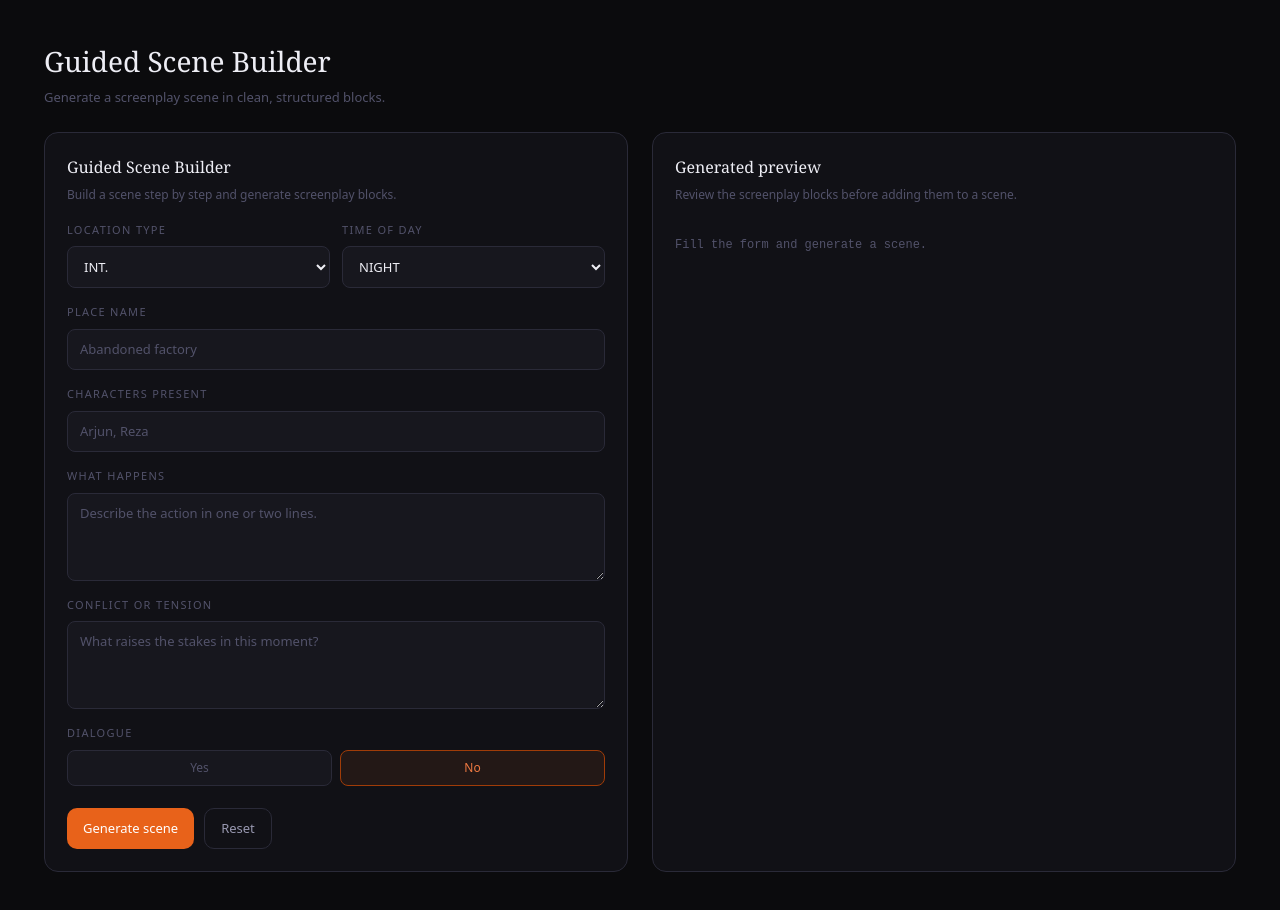
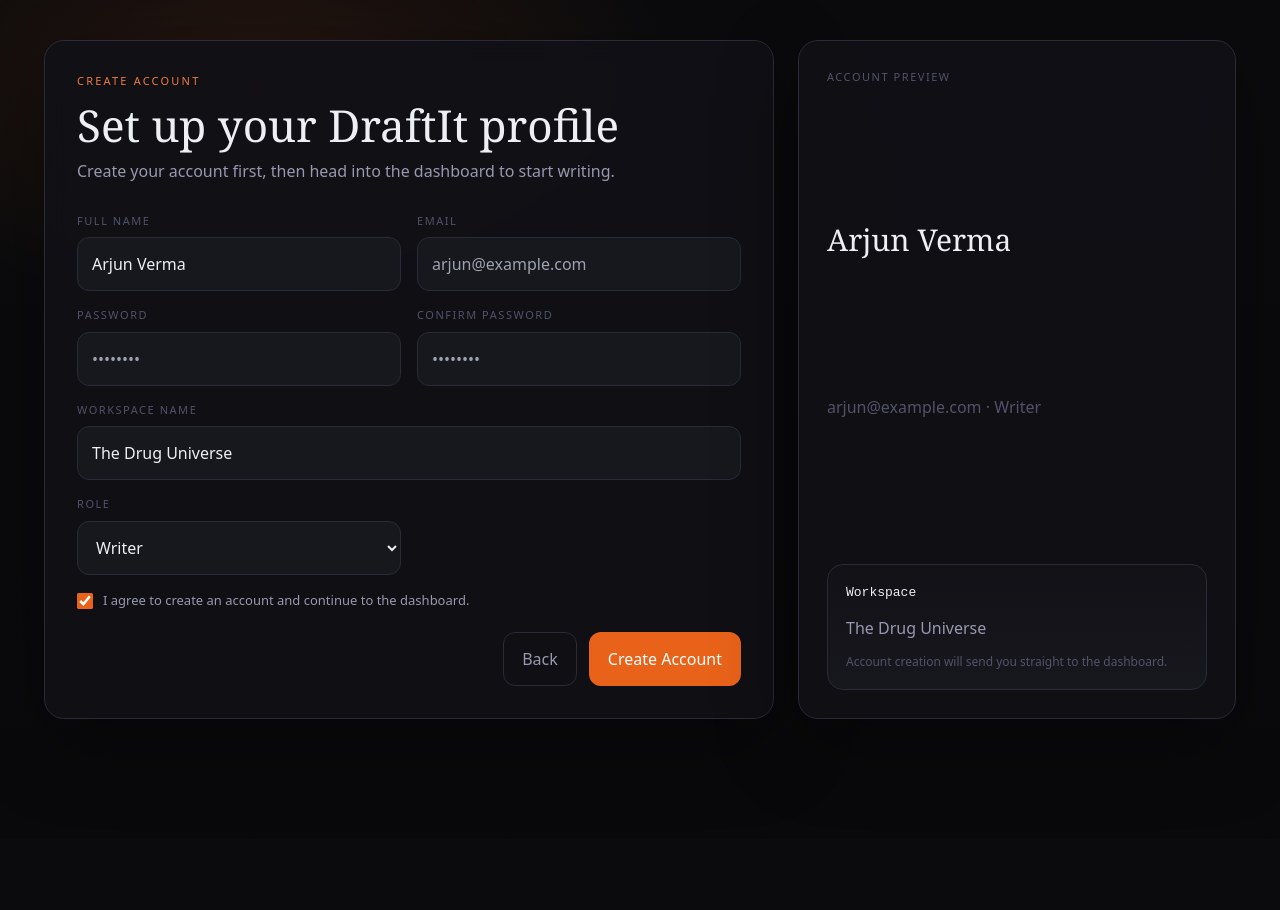
Before and after one commit to vaishnav12200/draftit, a SvelteKit app: page /workspace/new in a window 1280 px wide. Shown: the top 910 px of the page. After the commit the page ends 839 px from the top, so only its background shows below. Built offline with nearby package versions, Linux system fonts and the light colour scheme.

Commit message:
feat: update landing page to navigate to account creation and implement account creation form

```diff
--- a/src/routes/+page.svelte
+++ b/src/routes/+page.svelte
@@ -5,7 +5,7 @@
 <script>
 	import { goto } from "$app/navigation";
 
-	const goDashboard = () => goto("/dashboard");
+	const goAccountCreation = () => goto("/workspace/new");
 </script>
 
 <div id="landing">
@@ -24,7 +24,7 @@
 			Format as you think. Organize as you feel. Stay lost in the story -- not the software.
 		</p>
 		<div class="cta-stack">
-			<button class="btn-primary" type="button" on:click={goDashboard}>
+			<button class="btn-primary" type="button" onclick={goAccountCreation}>
 				Get Started
 				<i class="ti ti-arrow-right"></i>
 			</button>
--- /dev/null
+++ b/src/routes/workspace/new/+page.svelte
@@ -0,0 +1,287 @@
+<svelte:head>
+	<title>DraftIt -- Create Account</title>
+</svelte:head>
+
+<script>
+	import { goto } from '$app/navigation';
+
+	let fullName = 'Arjun Verma';
+	let email = '';
+	let password = '';
+	let confirmPassword = '';
+	let workspaceName = 'The Drug Universe';
+	let role = 'Writer';
+	let agreeTerms = true;
+
+	function createAccount() {
+		goto('/dashboard');
+	}
+</script>
+
+<div class="create-shell">
+	<div class="create-card">
+		<div class="eyebrow">Create Account</div>
+		<h1>Set up your DraftIt profile</h1>
+		<p>Create your account first, then head into the dashboard to start writing.</p>
+
+		<div class="form-grid">
+			<label>
+				<span>Full Name</span>
+				<input bind:value={fullName} type="text" placeholder="Arjun Verma" />
+			</label>
+			<label>
+				<span>Email</span>
+				<input bind:value={email} type="email" placeholder="arjun@example.com" />
+			</label>
+			<label>
+				<span>Password</span>
+				<input bind:value={password} type="password" placeholder="••••••••" />
+			</label>
+			<label>
+				<span>Confirm Password</span>
+				<input bind:value={confirmPassword} type="password" placeholder="••••••••" />
+			</label>
+			<label class="full">
+				<span>Workspace Name</span>
+				<input bind:value={workspaceName} type="text" placeholder="The Drug Universe" />
+			</label>
+			<label>
+				<span>Role</span>
+				<select bind:value={role}>
+					<option>Writer</option>
+					<option>Creator</option>
+					<option>Showrunner</option>
+					<option>Team Member</option>
+				</select>
+			</label>
+			<label class="full agreement">
+				<input bind:checked={agreeTerms} type="checkbox" />
+				<span>I agree to create an account and continue to the dashboard.</span>
+			</label>
+		</div>
+
+		<div class="actions">
+			<button class="ghost-btn" type="button" onclick={() => goto('/dashboard')}>Back</button>
+			<button class="primary-btn" type="button" onclick={createAccount}>Create Account</button>
+		</div>
+	</div>
+
+	<div class="preview-card">
+		<div class="preview-label">Account Preview</div>
+		<div class="preview-title">{fullName}</div>
+		<div class="preview-meta">{email || 'arjun@example.com'} · {role}</div>
+		<div class="preview-box">
+			<div class="preview-scene">Workspace</div>
+			<div class="preview-line">{workspaceName}</div>
+			<div class="preview-note">Account creation will send you straight to the dashboard.</div>
+		</div>
+	</div>
+</div>
+
+<style>
+	.create-shell {
+		min-height: 100vh;
+		padding: 40px 44px 120px;
+		display: grid;
+		grid-template-columns: minmax(0, 1.25fr) minmax(320px, 0.75fr);
+		gap: 24px;
+		background:
+			radial-gradient(ellipse 60% 50% at 20% 10%, rgba(232, 98, 26, 0.12), transparent 55%),
+			linear-gradient(180deg, #0b0b0d 0%, #09090b 100%);
+	}
+
+	.create-card,
+	.preview-card {
+		background: rgba(17, 17, 22, 0.92);
+		border: 1px solid var(--border);
+		border-radius: 20px;
+		backdrop-filter: blur(12px);
+		box-shadow: 0 24px 80px rgba(0, 0, 0, 0.35);
+	}
+
+	.create-card {
+		padding: 32px;
+	}
+
+	.eyebrow {
+		font-size: 11px;
+		letter-spacing: 0.2em;
+		text-transform: uppercase;
+		color: var(--orange2);
+		margin-bottom: 12px;
+	}
+
+	h1 {
+		font-family: var(--serif);
+		font-size: 44px;
+		font-weight: 400;
+		line-height: 1.05;
+		margin: 0 0 10px;
+	}
+
+	p {
+		color: var(--text2);
+		margin-bottom: 28px;
+		line-height: 1.7;
+	}
+
+	.form-grid {
+		display: grid;
+		grid-template-columns: repeat(2, minmax(0, 1fr));
+		gap: 16px;
+	}
+
+	label {
+		display: grid;
+		gap: 8px;
+	}
+
+	label span,
+	.preview-label {
+		font-size: 11px;
+		letter-spacing: 0.14em;
+		text-transform: uppercase;
+		color: var(--text3);
+	}
+
+	.full {
+		grid-column: 1 / -1;
+	}
+
+	input,
+	select,
+	textarea {
+		width: 100%;
+		border: 1px solid var(--border);
+		border-radius: 12px;
+		padding: 14px 14px;
+		background: var(--bg3);
+		color: var(--text);
+		font: inherit;
+		outline: none;
+		transition: border-color 0.18s ease, background 0.18s ease;
+	}
+
+	input:focus,
+	select:focus,
+	textarea:focus {
+		border-color: var(--orange3);
+		background: var(--bg4);
+	}
+
+	.actions {
+		display: flex;
+		justify-content: flex-end;
+		gap: 12px;
+		margin-top: 22px;
+	}
+
+	.ghost-btn,
+	.primary-btn {
+		border-radius: 12px;
+		padding: 14px 18px;
+		border: 1px solid var(--border);
+		cursor: pointer;
+		font-weight: 500;
+	}
+
+	.ghost-btn {
+		background: transparent;
+		color: var(--text2);
+	}
+
+	.primary-btn {
+		background: var(--orange);
+		border-color: transparent;
+		color: #fff;
+	}
+
+	.preview-card {
+		padding: 28px;
+		display: flex;
+		flex-direction: column;
+		justify-content: space-between;
+	}
+
+	.preview-title {
+		font-family: var(--serif);
+		font-size: 30px;
+		margin-top: 4px;
+	}
+
+	.preview-meta {
+		color: var(--text3);
+		margin-top: 6px;
+	}
+
+	.preview-box {
+		margin-top: 18px;
+		padding: 18px;
+		border-radius: 16px;
+		border: 1px solid var(--border);
+		background: linear-gradient(180deg, var(--bg2), var(--bg3));
+	}
+
+	.preview-scene {
+		font-family: var(--mono);
+		font-size: 13px;
+		margin-bottom: 12px;
+	}
+
+	.preview-line {
+		color: var(--text2);
+		line-height: 1.7;
+	}
+
+	.preview-note {
+		margin-top: 10px;
+		color: var(--text3);
+		font-size: 12px;
+		line-height: 1.6;
+	}
+
+	.agreement {
+		grid-template-columns: auto 1fr;
+		align-items: center;
+		gap: 10px;
+	}
+
+	.agreement input {
+		width: 16px;
+		height: 16px;
+		padding: 0;
+		accent-color: var(--orange);
+	}
+
+	.agreement span {
+		letter-spacing: 0;
+		text-transform: none;
+		font-size: 13px;
+		color: var(--text2);
+	}
+
+	@media (max-width: 900px) {
+		.create-shell {
+			grid-template-columns: 1fr;
+		}
+	}
+
+	@media (max-width: 640px) {
+		.create-shell {
+			padding: 24px 18px 80px;
+		}
+
+		.create-card,
+		.preview-card {
+			padding: 20px;
+		}
+
+		h1 {
+			font-size: 34px;
+		}
+
+		.form-grid {
+			grid-template-columns: 1fr;
+		}
+	}
+</style>
```
